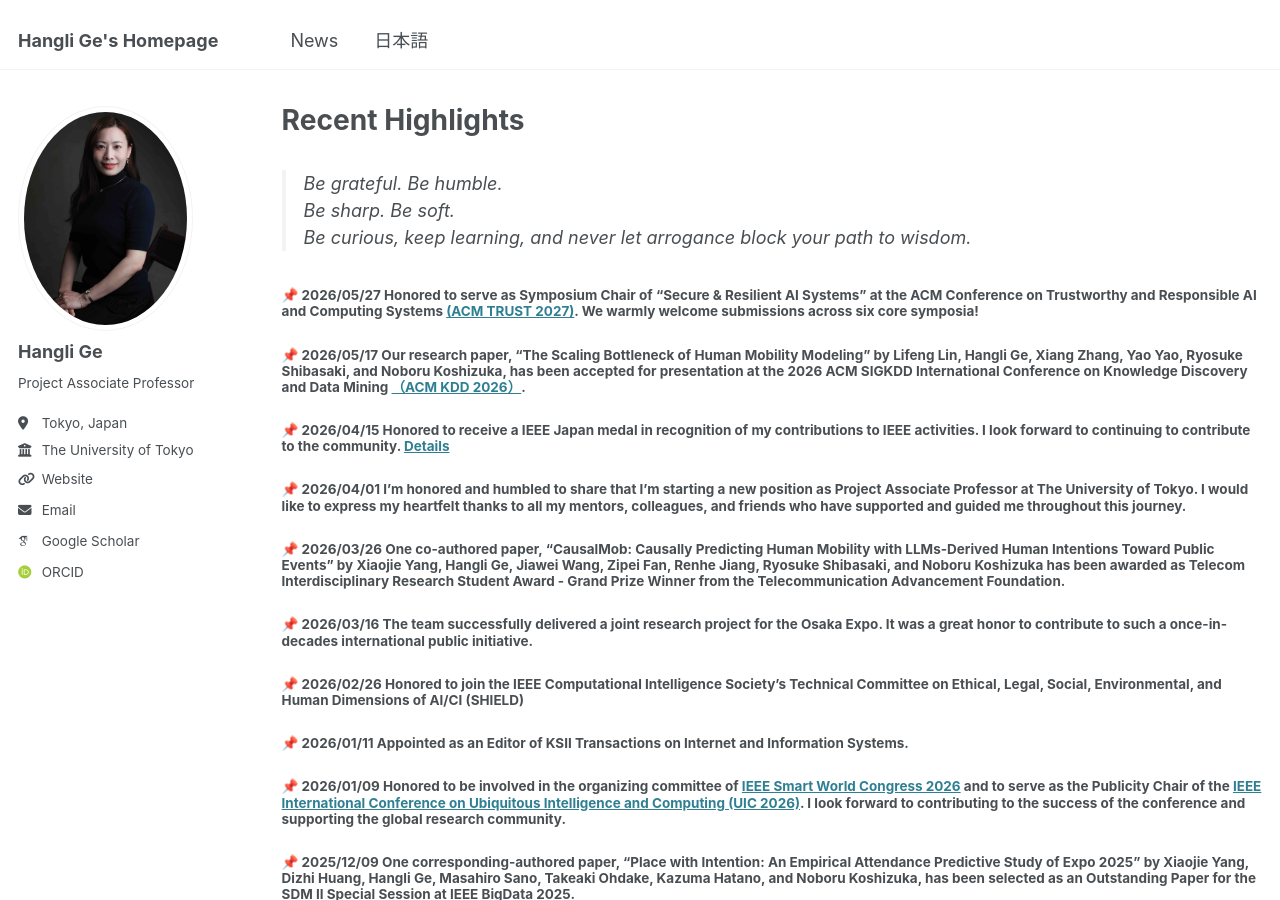
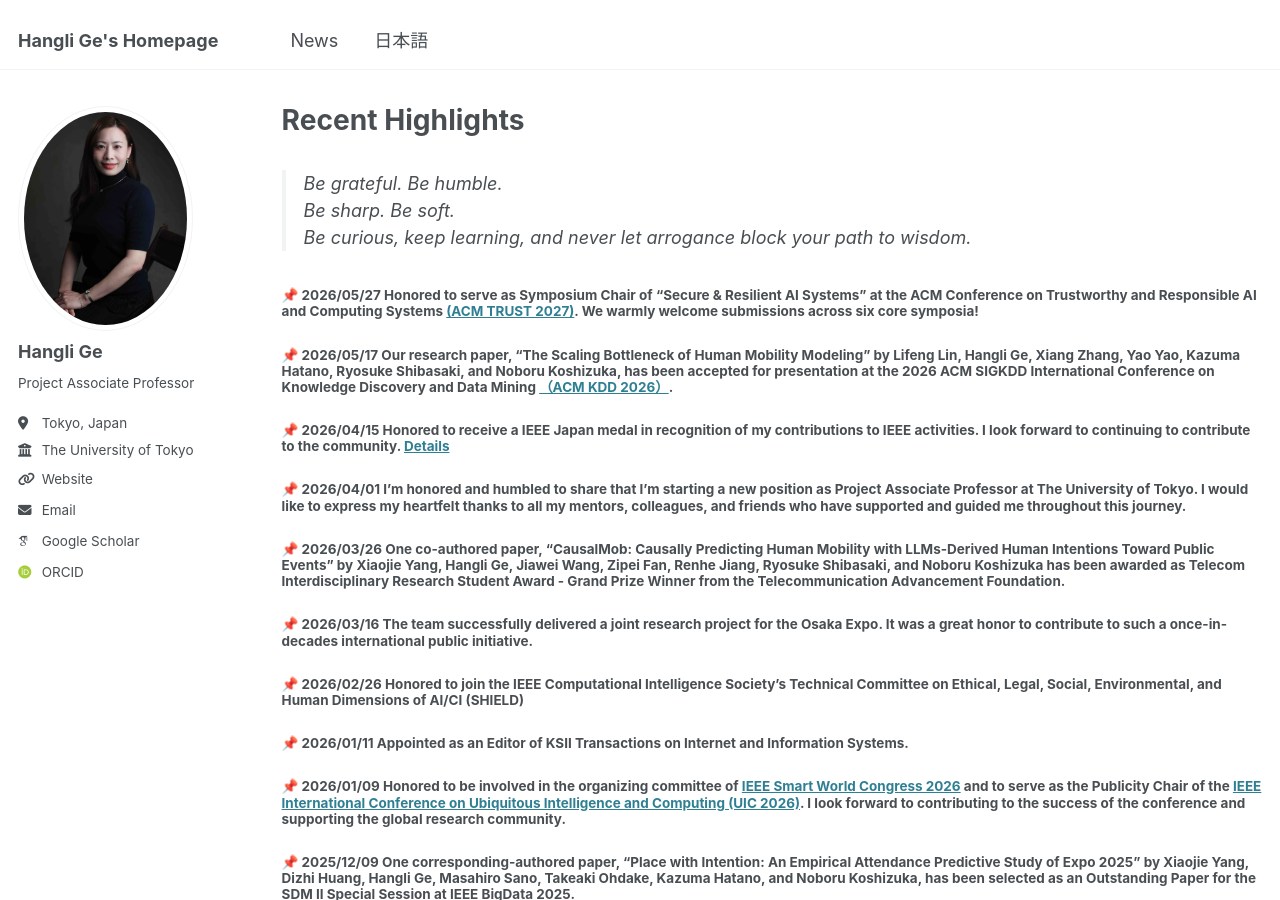
Before and after one commit to christie888/christie888.github.io, a Jekyll site: the page built from _pages/post.md, in a window 1280 px wide and 900 px high. Built offline with Jekyll 4.4.1, drawn with Linux system fonts in a browser that asks for light colours; some web fonts are replaced.

Commit message:
Update post.md

```diff
--- a/_pages/post.md
+++ b/_pages/post.md
@@ -9,9 +9,9 @@ permalink: post/
 > Be curious, keep learning, and never let arrogance block your path to wisdom.
 
 
-##### 📌 2026/05/27  Honored to serve as Symposium Chair of **“Secure & Resilient AI Systems”** at the ACM Conference on Trustworthy and Responsible AI and Computing Systems [(ACM TRUST 2027)](https://eigtrust.acm.org/trust2027/).  We warmly welcome submissions across six core symposia!
+##### 📌 2026/05/27  Honored to serve as Symposium Chair of **“Secure & Resilient AI Systems”** at the ACM Conference on Trustworthy and Responsible AI and Computing Systems [(ACM TRUST 2027)](https://eigtrust.acm.org/trust2027/). We warmly welcome submissions across six core symposia!
 
-##### 📌 2026/05/17  Our research paper, **“The Scaling Bottleneck of Human Mobility Modeling”** by Lifeng Lin, Hangli Ge, Xiang Zhang, Yao Yao, Ryosuke Shibasaki, and Noboru Koshizuka, has been accepted for presentation at the **2026 ACM SIGKDD International Conference on Knowledge Discovery and Data Mining [（ACM KDD 2026）](https://kdd2026.kdd.org/)**.
+##### 📌 2026/05/17  Our research paper, **“The Scaling Bottleneck of Human Mobility Modeling”** by Lifeng Lin, Hangli Ge, Xiang Zhang, Yao Yao, Kazuma Hatano, Ryosuke Shibasaki, and Noboru Koshizuka, has been accepted for presentation at the **2026 ACM SIGKDD International Conference on Knowledge Discovery and Data Mining [（ACM KDD 2026）](https://kdd2026.kdd.org/)**.
 
 ##### 📌 2026/04/15 Honored to receive a IEEE Japan medal in recognition of my contributions to IEEE activities. I look forward to continuing to contribute to the community. [Details](https://hanglige.com/images/IMG_9517.jpeg)
 
```
